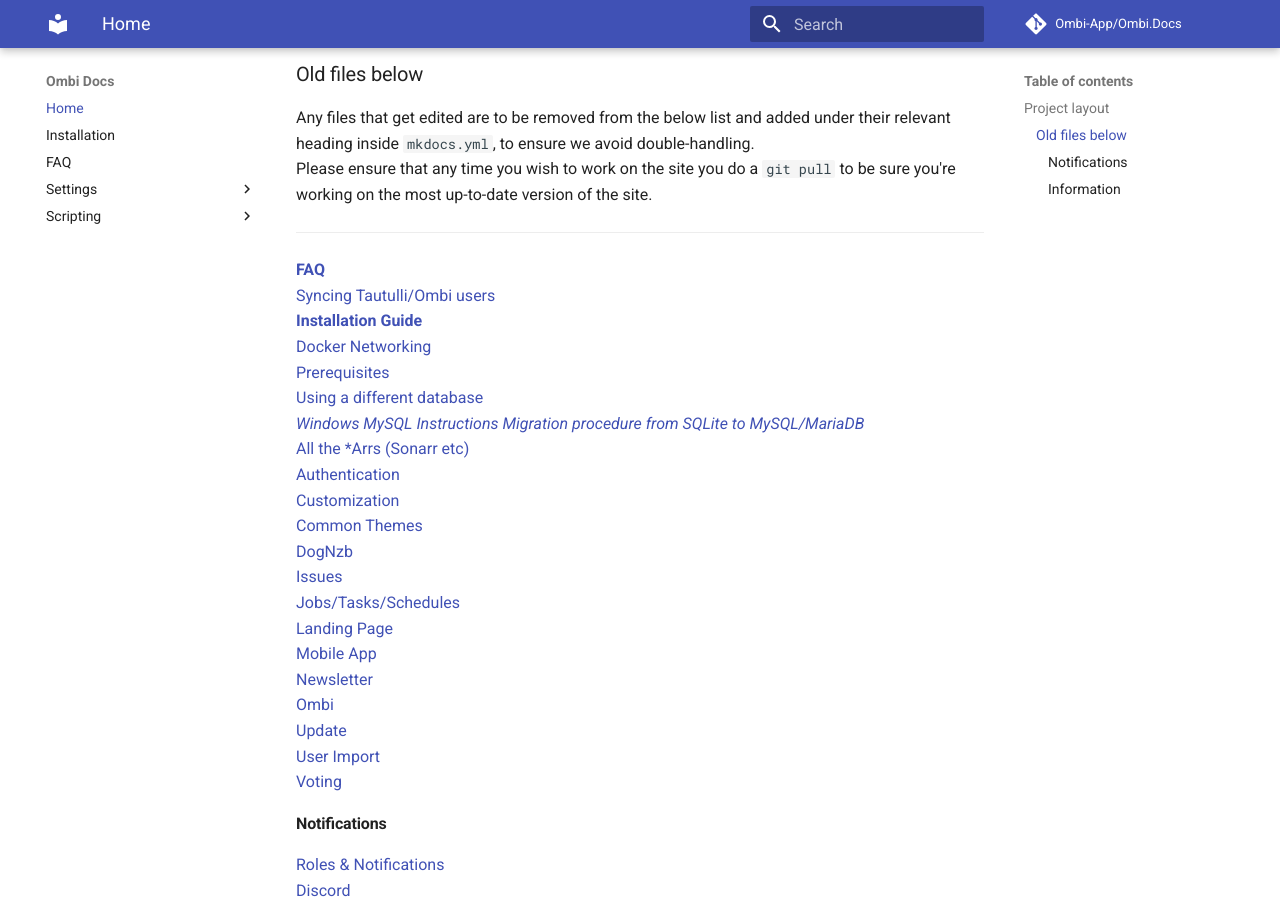
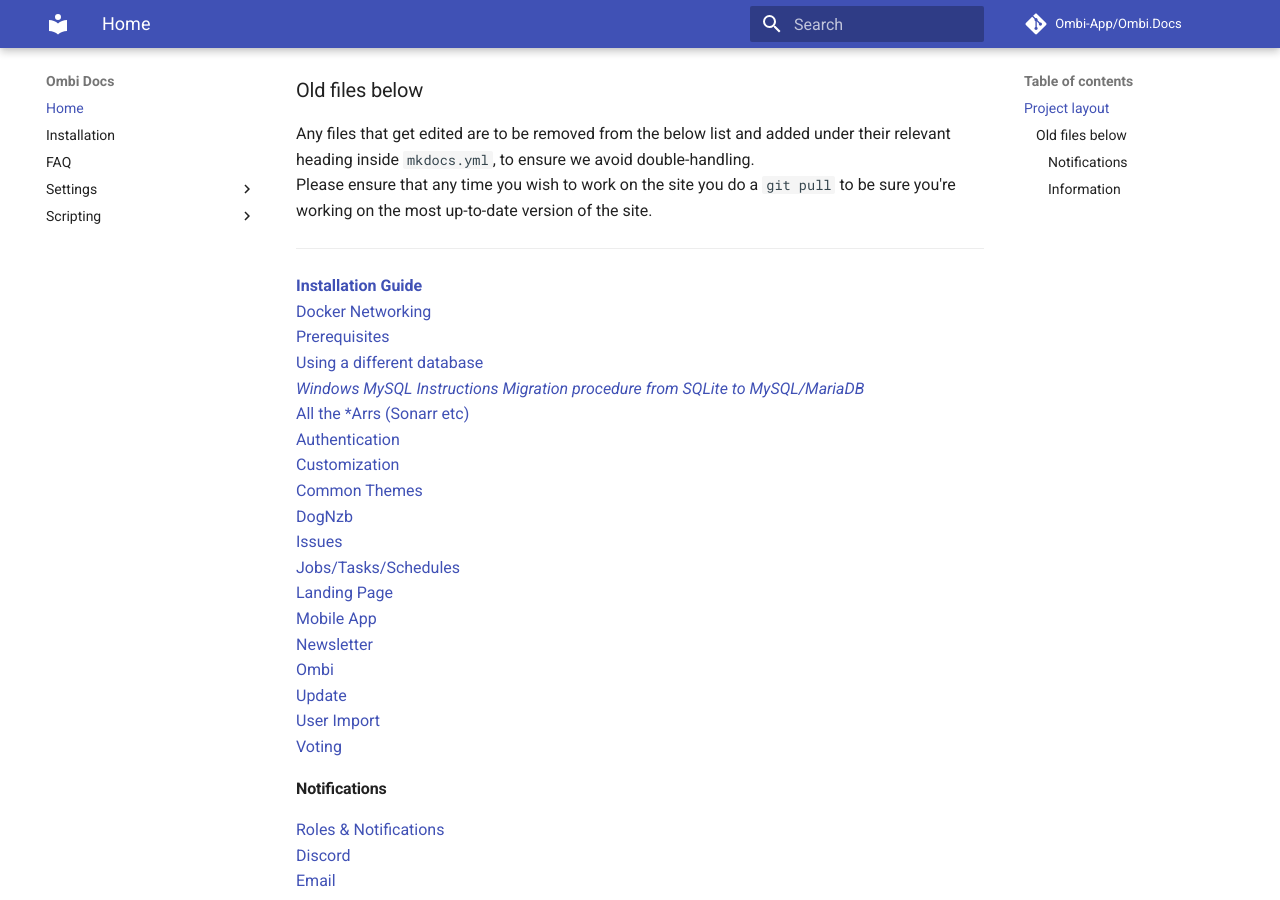
Before and after one commit to Ombi-app/Ombi.Docs, an MkDocs documentation site: the page built from docs/index.md, in a window 1280 px wide and 900 px high, scrolled down 392 px. Built offline with MkDocs 1.6.1 and Material for MkDocs 9.7.7, drawn with Linux system fonts in a browser that asks for light colours; comment, search, counter and statistics services are not loaded; old or Windows-style settings are respelled for this version of MkDocs.

Commit message:
Remove migrated pages

```diff
--- a/docs/index.md
+++ b/docs/index.md
@@ -1,6 +1,7 @@
 # Welcome to the Ombi wiki
 
 Please note the wiki is maintained by TidusJar and the community.
+
 The wiki is built using [mkdocs](https://www.mkdocs.org).
 
 ## Project layout
@@ -17,8 +18,6 @@
 
 ---
 
-[**FAQ**](https://github.com/tidusjar/Ombi/wiki/FAQ)
-[Syncing Tautulli/Ombi users](https://github.com/tidusjar/Ombi/wiki/Ombi-&-Tautulli)
 [**Installation Guide**](https://github.com/tidusjar/Ombi/wiki/Installation)
 [Docker Networking](https://github.com/tidusjar/Ombi/wiki/Docker-Containers)
 [Prerequisites](https://github.com/tidusjar/Ombi/wiki/Prerequisites)
```
